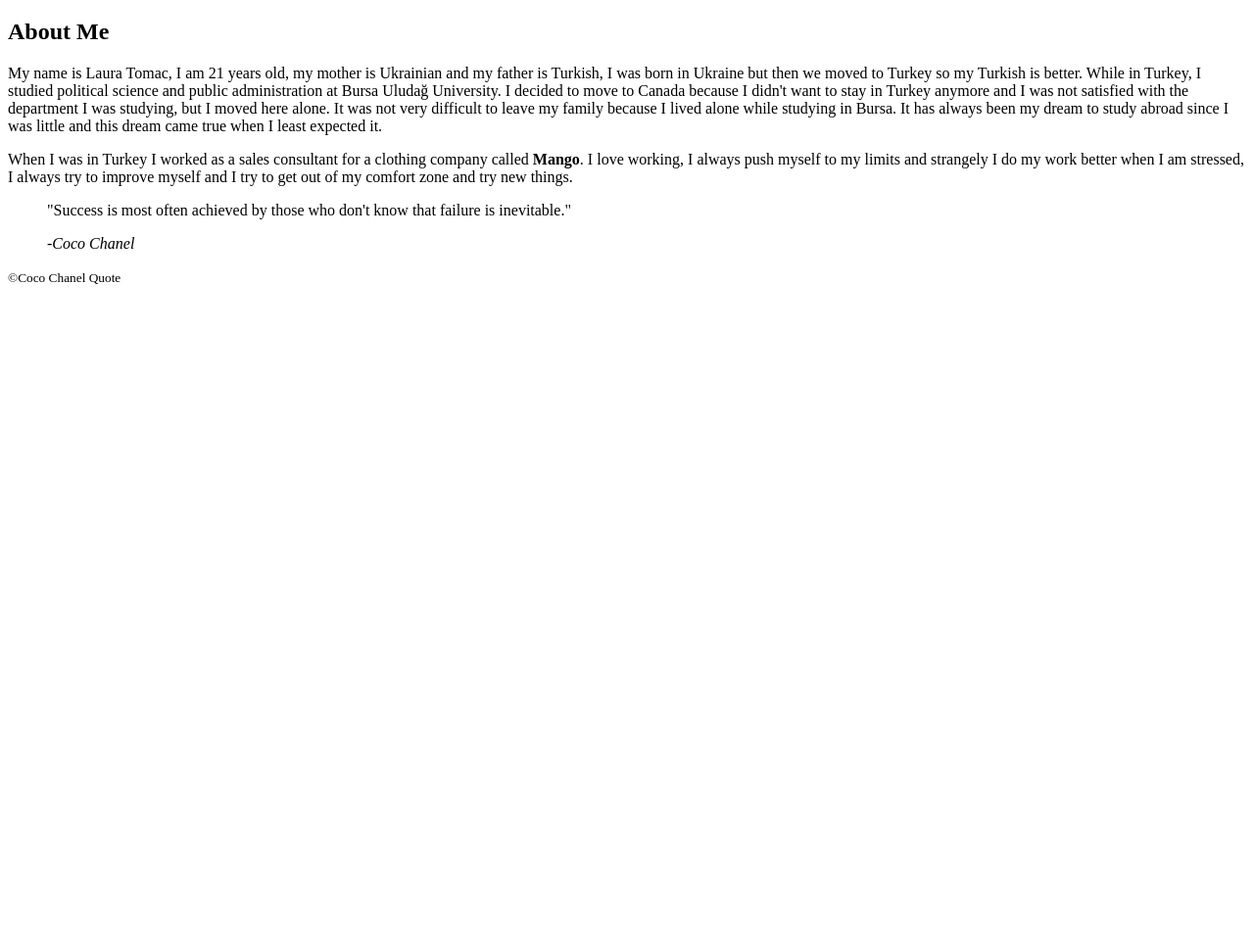
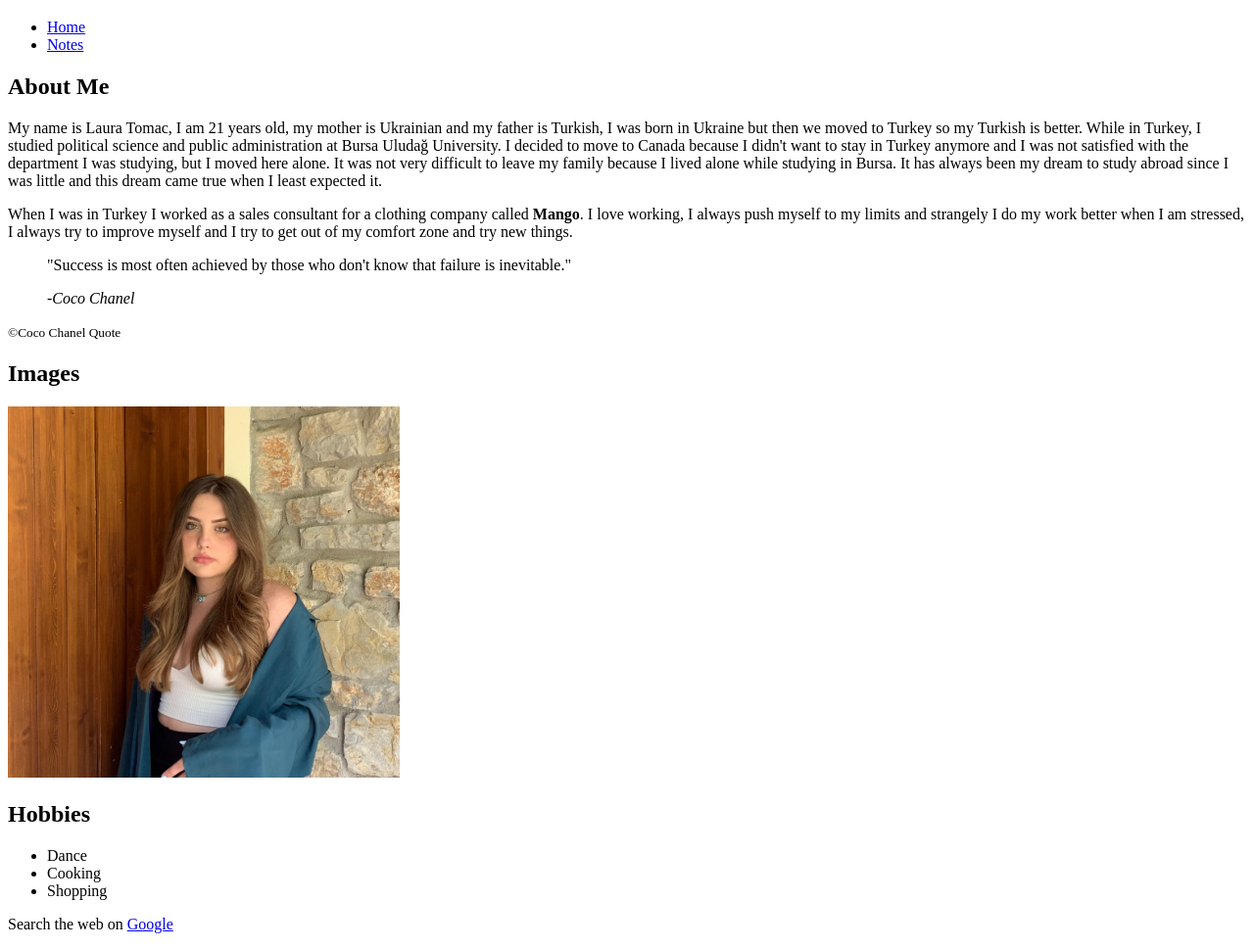
Before and after one commit to toma0090/toma0090.github.io, a plain HTML site: page html-assignment/index.html in a window 1280 px wide. Shown: the part 61-1030 px from the top of the page at 98% size. Before the commit the page ends 800 px from the top, so only its background shows below. Drawn offline with Linux system fonts and the light colour scheme.

Commit message:
submıt assıgnment

```diff
--- a/html-assignment/index.html
+++ b/html-assignment/index.html
@@ -12,10 +12,21 @@
 <header>
 <h1>LAURA TOMAC</h1>
 </header>
+<header>
+
+      <nav>
+      <ul>
+          <li><a href="index.html">Home</a></li>
+          <li><a href="notes.html">Notes</a></li>
+      </ul>
+       </nav>
+
+  </header>
 
 
+
+<main>
 <article>
-<main>
 
 <h2>About Me</h2>
 
@@ -28,19 +39,42 @@
             <cite>-Coco Chanel</cite>
 </blockquote>
 
-</article>
+<footer>
+      <p><small>&copy;Coco Chanel Quote</small></p>
+      </footer>
+
+  <section>
+
+      <h2>Images</h2>
+
+    <img src="ımages/laura.jpeg" alt="Picture of me " width="400">
 
 
 
+<h2>Hobbies</h2>
 
-</main>
+<ul>
+
+<li>Dance</li>
+
+
+<li>Cooking</li>
+
+<li>Shopping</li>
+</ul>
+
+    </section>
+
+     <section>
+     <p>Search the web on <a href="https://google.ca" target="blank">Google</a></p>
+
+   </section>
 
 
 
+  </article>
 
-<footer>
-<p><small>&copy;Coco Chanel Quote</small></p>
-</footer>
+  </main>
 
 
 
```
Also changed, not shown: html-assignment/notes.html (added, +44 -0 lines), html-assignment/ımages/laura.jpeg (added).
